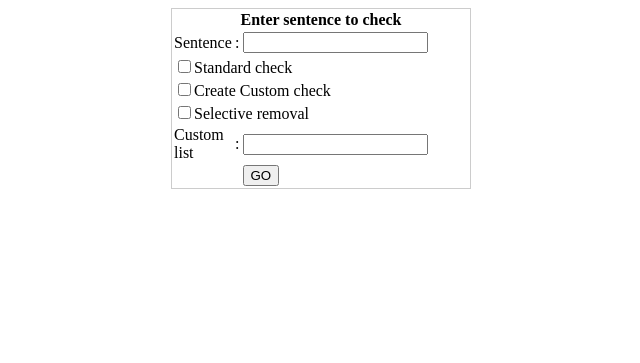
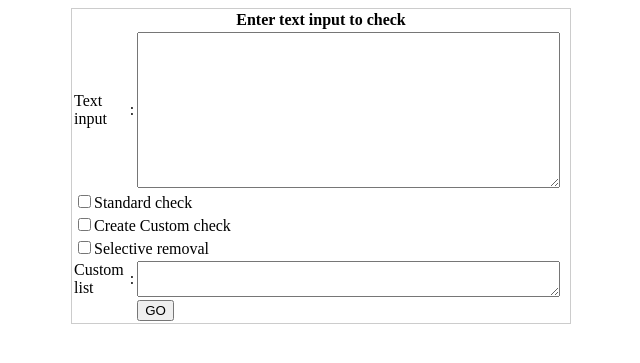
Before and after one commit to prachi1210/profanity-checker, a PHP site: page / in a window 1280 px wide. Shown: the top 363 px of the page, without its empty margins (319-959 px from the left). Run offline with PHP 8.4, Linux system fonts and the light colour scheme.

Commit message:
bug fixes

```diff
--- a/check.php
+++ b/check.php
@@ -12,9 +12,10 @@
 
 		if($check=="createcustom") //Just entering into database
 		{
+			$list= $_POST['list'];
 			$list = preg_replace("/[^a-zA-Z 0-9]+/", " ", $list);
 			$list_split =explode(" ", $list);
-			print_r($list_split);
+
 			foreach ($list_split as $key => $word)
 			{
 				$q1 = "SELECT * FROM `words` WHERE `word`='$word'";
@@ -49,8 +50,9 @@
 		else if($check =="rmselect") //just check for selected words
 		{
 			$list= $_POST['list'];
+			$list = preg_replace("/[^a-zA-Z 0-9]+/", " ", $list);
 			$list_split =explode(" ", $list);
-			print_r($list_split);
+
 			$sentence = preg_replace("/[^a-zA-Z 0-9]+/", " ", $sentence);
 			$sent_split = explode(" ", $sentence);
 			foreach($list_split as $key => $word)
--- a/index.php
+++ b/index.php
@@ -1,33 +1,33 @@
 
 <html>
 	<div class="container">
-	    <table width="300" border="0" align="center" cellpadding="0" cellspacing="1" bgcolor="#cccccc">
+	    <table width="500" border="0" align="center" cellpadding="0" cellspacing="1" bgcolor="#cccccc">
 	        <tr>
 	            <form method="POST" action="check.php" >
 	                <td>
 	                    <table width="100%" border="0"  cellspacing="1" bgcolor="#ffffff">
 	                        <tr>
-	                            <td colspan="3"><strong><center>Enter sentence to check</cemter></strong></td>
+	                            <td colspan="3"><strong><center>Enter text input to check</cemter></strong></td>
 	                        </tr>
 	                        <tr>
-	                            <td width="78">Sentence</td>
+	                            <td width="78">Text input</td>
 	                            <td width="6">:</td>
-	                            <td width="3000"><input name="sentence" type="text" id="Sentence"></td>
+	                            <td width="500" ><textarea name="sentence" cols="50" rows="10"></textarea></td>
 	                        </tr>
 	                        <tr></tr>
 	                        <tr>
-	                        	<td colspan="3"><label><input type="checkbox" name="checktype" value="standard">Standard check</label><br></td>
+	                        	<td colspan="6"><label><input type="checkbox" name="checktype" value="standard">Standard check</label><br></td>
+	                        </tr>
+ 	                        <tr>
+	                        	<td colspan="6"><label><input type="checkbox" name="checktype" value="createcustom">Create Custom check</label><br></td>
 	                        </tr>
 	                        <tr>
-	                        	<td colspan="3"><label><input type="checkbox" name="checktype" value="createcustom">Create Custom check</label><br></td>
-	                        </tr>
-	                        <tr>
-	                        	<td colspan="3"><label><input type="checkbox" name="checktype" value="rmselect">Selective removal</label><br></td>
+	                        	<td colspan="6"><label><input type="checkbox" name="checktype" value="rmselect">Selective removal</label><br></td>
 	                        </tr>
 	                        <tr>
 	                        	<td width="78">Custom list</td>
 	                            <td width="6">:</td>
-	                            <td colspan="3"><input name="list" type="text" id="list"></td>
+	                            <td colspan="6"><textarea name="list" cols="50" rows="2"></textarea></td>
 	                        </tr>
 	                        <tr>
 	                            <td>&nbsp;</td>
```
